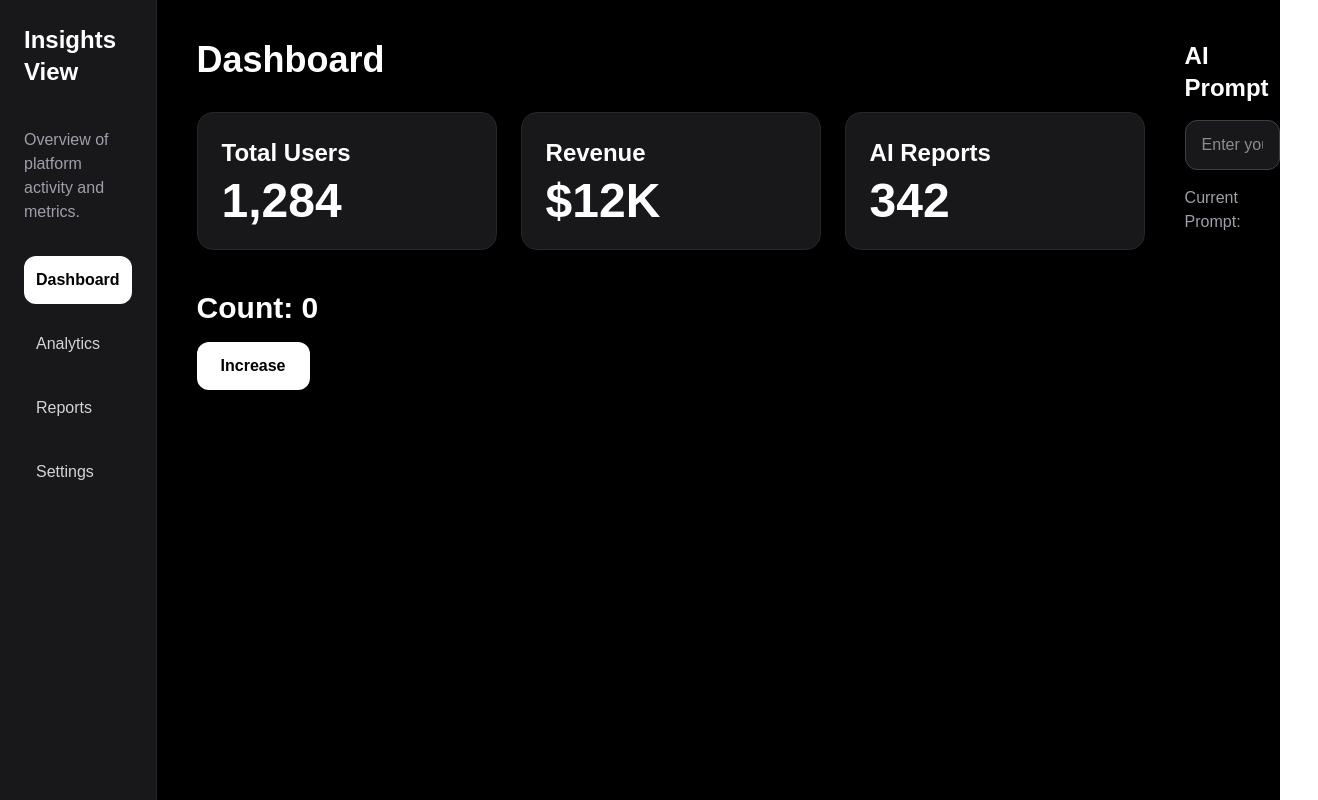
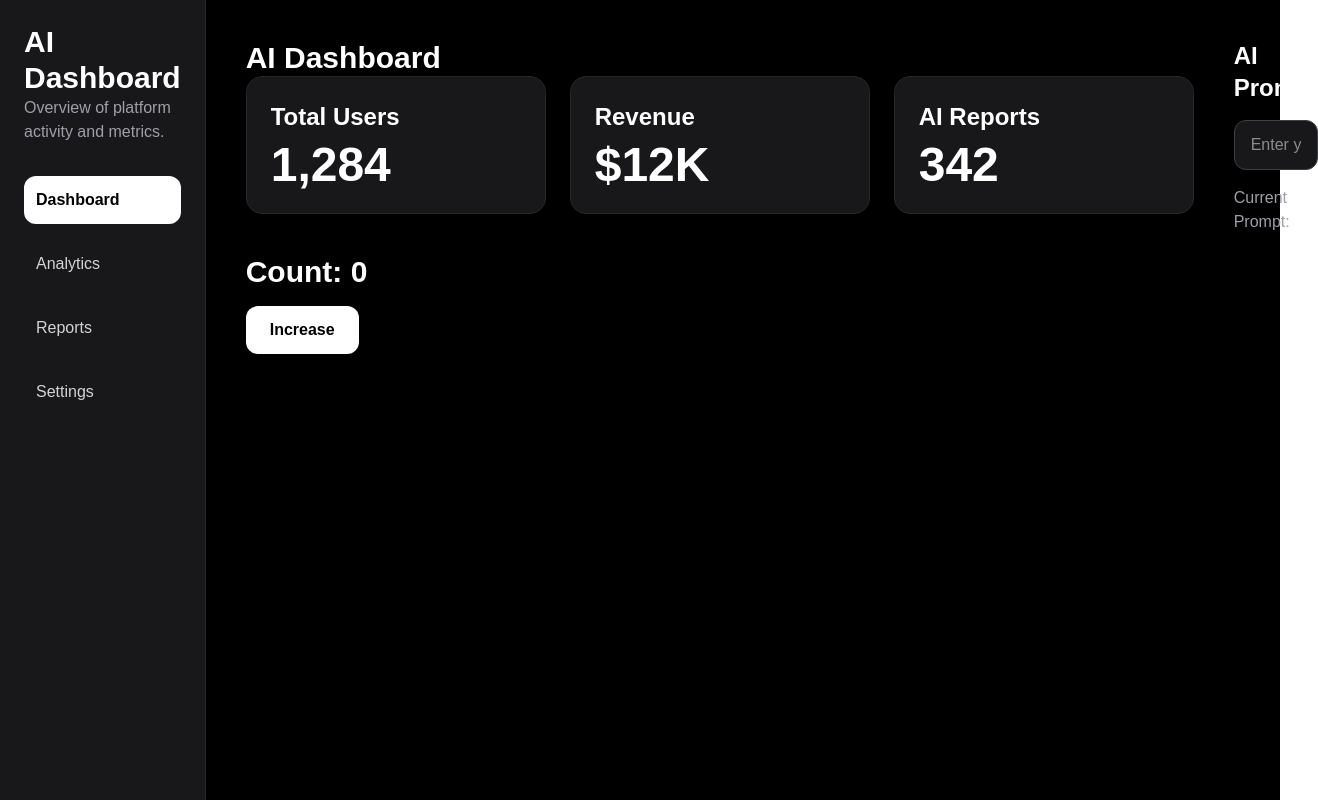
Before and after one commit to atomnoid/InsightsView-AI, a Next.js app in the folder insights-view/: page / in a window 1280 px wide. Shown: the whole page, 1318 px wide, since content can reach past the window. Built offline with nearby package versions, Linux system fonts and the light colour scheme.

Commit message:
implemented dynamic rendering

```diff
--- a/insights-view/app/page.tsx
+++ b/insights-view/app/page.tsx
@@ -24,7 +24,9 @@ export default function Home() {
   // Track a simple counter and which sidebar tab is active.
   const [count, setCount] = useState(0);
   const [showMessage, setShowMessage] = useState(false);
-  const [activeTab, setActiveTab] = useState("Dashboard");
+  const [activeTab, setActiveTab] = useState<
+    "Dashboard" | "Analytics" | "AI Insights" | "Reports" | "Settings"
+  >("Dashboard");
   const dashboardSections = {
     Dashboard: {
       title: "AI Dashboard",
@@ -92,6 +94,28 @@ export default function Home() {
       ],
     },
 
+    Reports: {
+      title: "Reports Center",
+      description: "Exported reports and business summaries",
+
+      cards: [
+        {
+          title: "Monthly Report",
+          value: "42",
+        },
+
+        {
+          title: "Exported",
+          value: "18",
+        },
+
+        {
+          title: "Summary",
+          value: "Active",
+        },
+      ],
+    },
+
     Settings: {
       title: "Platform Settings",
       description: "Manage dashboard preferences",
@@ -115,6 +139,7 @@ export default function Home() {
     },
   };
   const [prompt, setPrompt] = useState("");
+  const tabs = ["Dashboard", "Analytics", "Reports", "Settings"] as const;
   // This button is meant to flip the message toggle state.
   <button
     onClick={() => setShowMessage(!showMessage)}
@@ -134,7 +159,9 @@ export default function Home() {
     <div className="min-h-screen bg-black text-white flex">
       {/* SIDEBAR */}
       <div className="w-[250px] bg-zinc-900 p-6 border-r border-zinc-800">
-        <h1 className="text-2xl font-bold mb-10">Insights View</h1>
+        <h1 className="text-3xl font-bold">
+          {dashboardSections[activeTab].title}
+        </h1>
         {activeTab === "Dashboard" && (
           <p className="text-zinc-400 mb-8">
             Overview of platform activity and metrics.
@@ -179,7 +206,9 @@ export default function Home() {
 
       {/* MAIN CONTENT */}
       <div className="flex-1 p-10">
-        <h1 className="text-4xl font-bold mb-8">{activeTab}</h1>
+        <h1 className="text-3xl font-bold">
+          {dashboardSections[activeTab].title}
+        </h1>
 
         <div className="flex gap-6">
           {stats.map((item) => (
```
